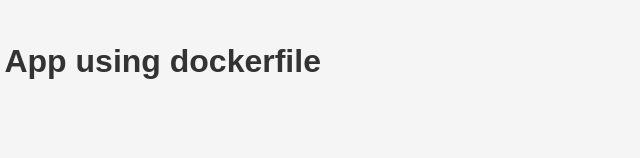
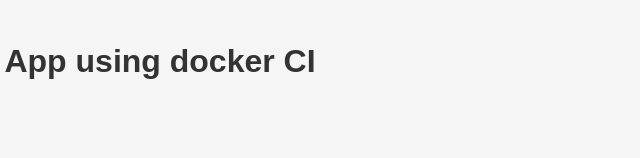
Before and after one commit to ktemple77/docker-ci, a website: page public/index.html in a window 1280 px wide. Shown: the part 284-442 px from the top of the page, 533-1173 px from the left. Drawn offline with Linux system fonts and the light colour scheme.

Commit message:
fastcampus docker CI

```diff
--- a/public/index.html
+++ b/public/index.html
@@ -7,7 +7,7 @@
 </head>
 <body>
   <img src="images/fastcampus.png" alt="fastcampus logo">
-  <h1>Welcome to Fastcampus - Nodejs App using dockerfile</h1>
+  <h1>Welcome to Fastcampus - Nodejs App using docker CI</h1>
   <p>This is a sample Nodejs application!</p>
 </body>
 </html>
```
